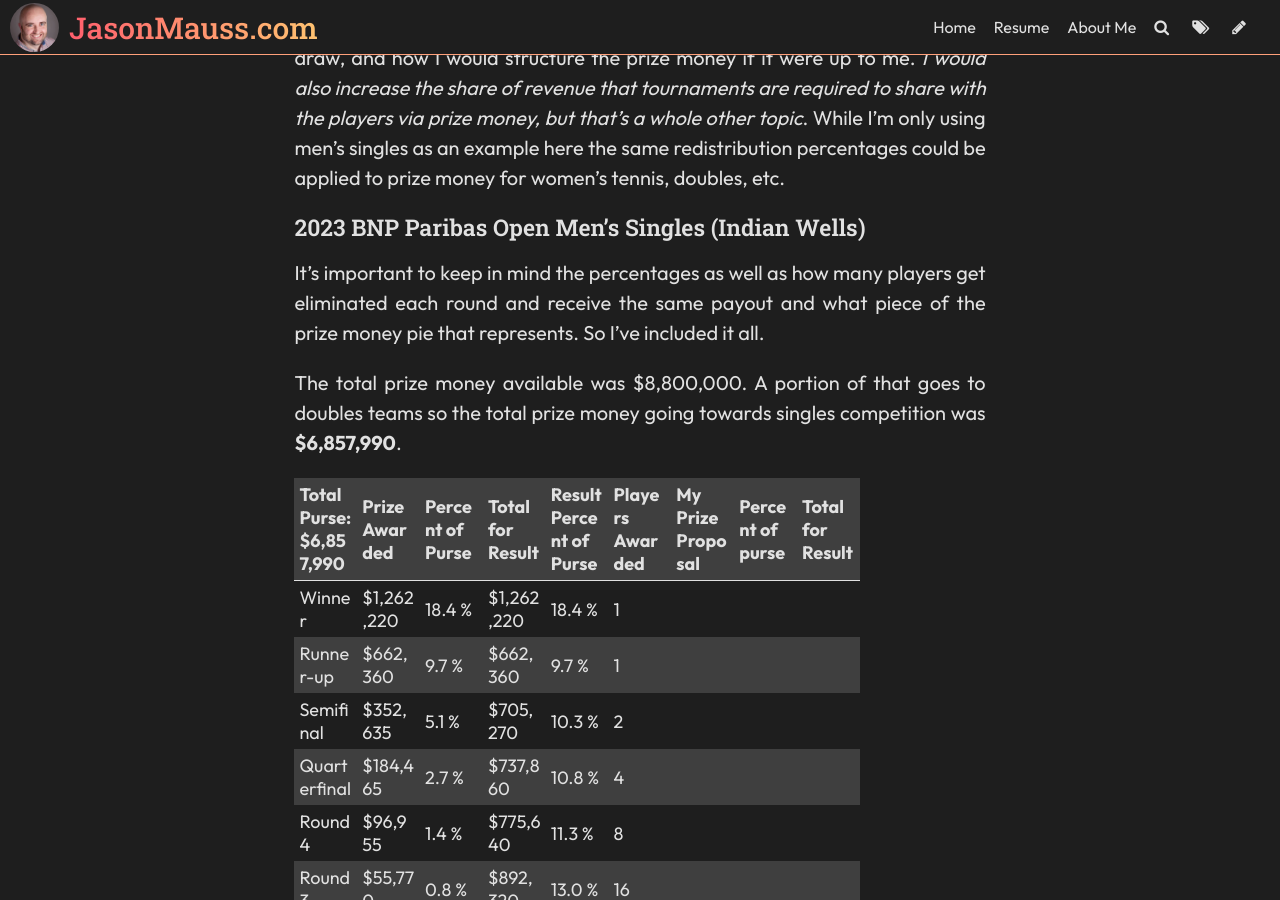
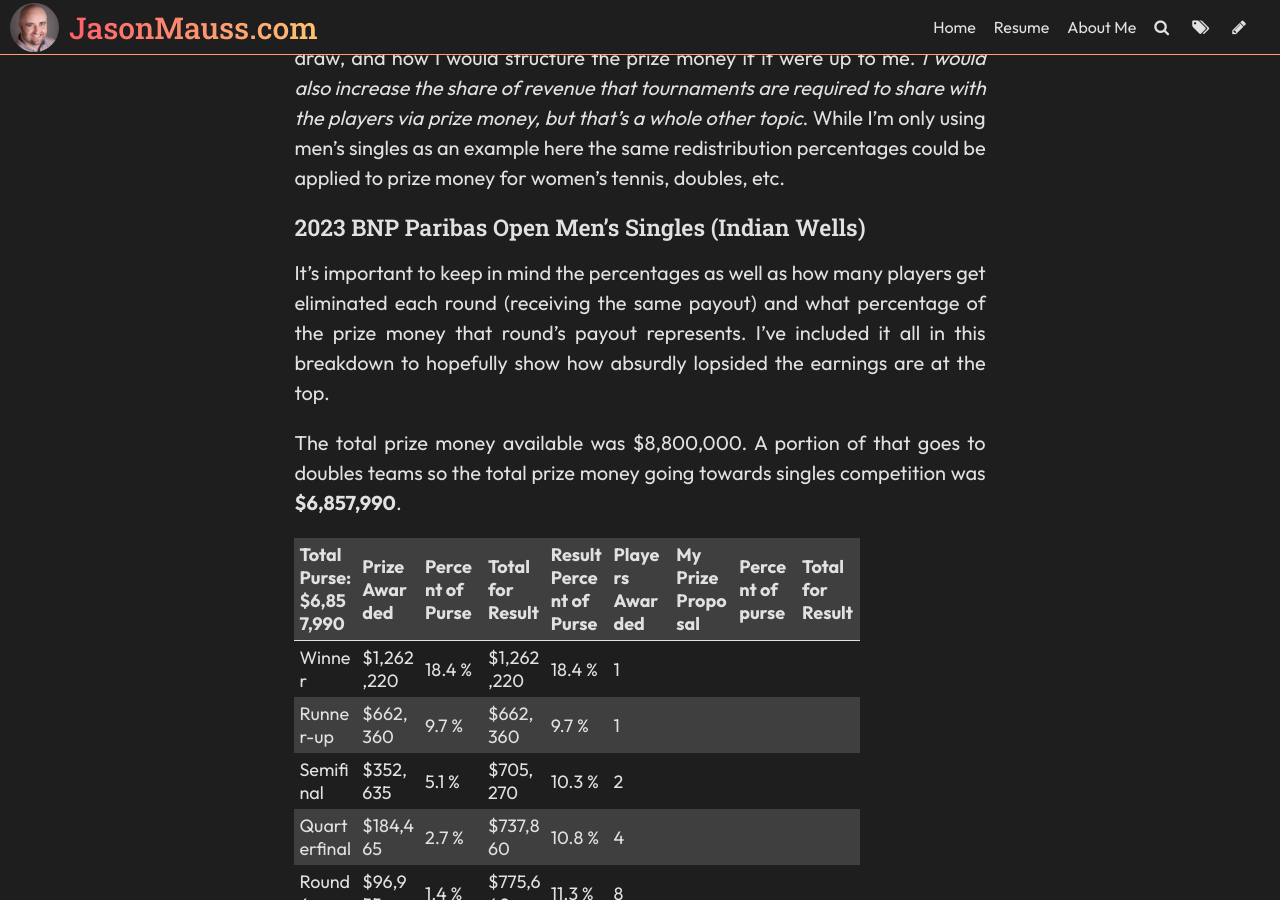
Before and after one commit to jasonmauss/jasonmaussblog, a Jekyll site: the page built from _posts/2023-12-02-professional-tennis-needs-major-restructuring.md, in a window 1280 px wide and 900 px high, scrolled down 2249 px. Built offline with Jekyll 4.4.1, drawn with Linux system fonts in a browser that asks for light colours; some web fonts are replaced; comment, search, counter and statistics services are not loaded.

Commit message:
Update Post “2023-12-02-professional-tennis-needs-major-restructuring”

```diff
--- a/_posts/2023-12-02-professional-tennis-needs-major-restructuring.md
+++ b/_posts/2023-12-02-professional-tennis-needs-major-restructuring.md
@@ -37,7 +37,7 @@ For my example, I'm using a decent size professional tennis tournament. Not one
 
 #### 2023 BNP Paribas Open Men's Singles (Indian Wells)
 
-It's important to keep in mind the percentages as well as how many players get eliminated each round and receive the same payout and what piece of the prize money pie that represents. So I've included it all.
+It's important to keep in mind the percentages as well as how many players get eliminated each round (receiving the same payout) and what percentage of the prize money that round's payout represents. I've included it all in this breakdown to hopefully show how absurdly lopsided the earnings are at the top.
 
 The total prize money available was $8,800,000. A portion of that goes to doubles teams so the total prize money going towards singles competition was **$6,857,990**.
 
```
